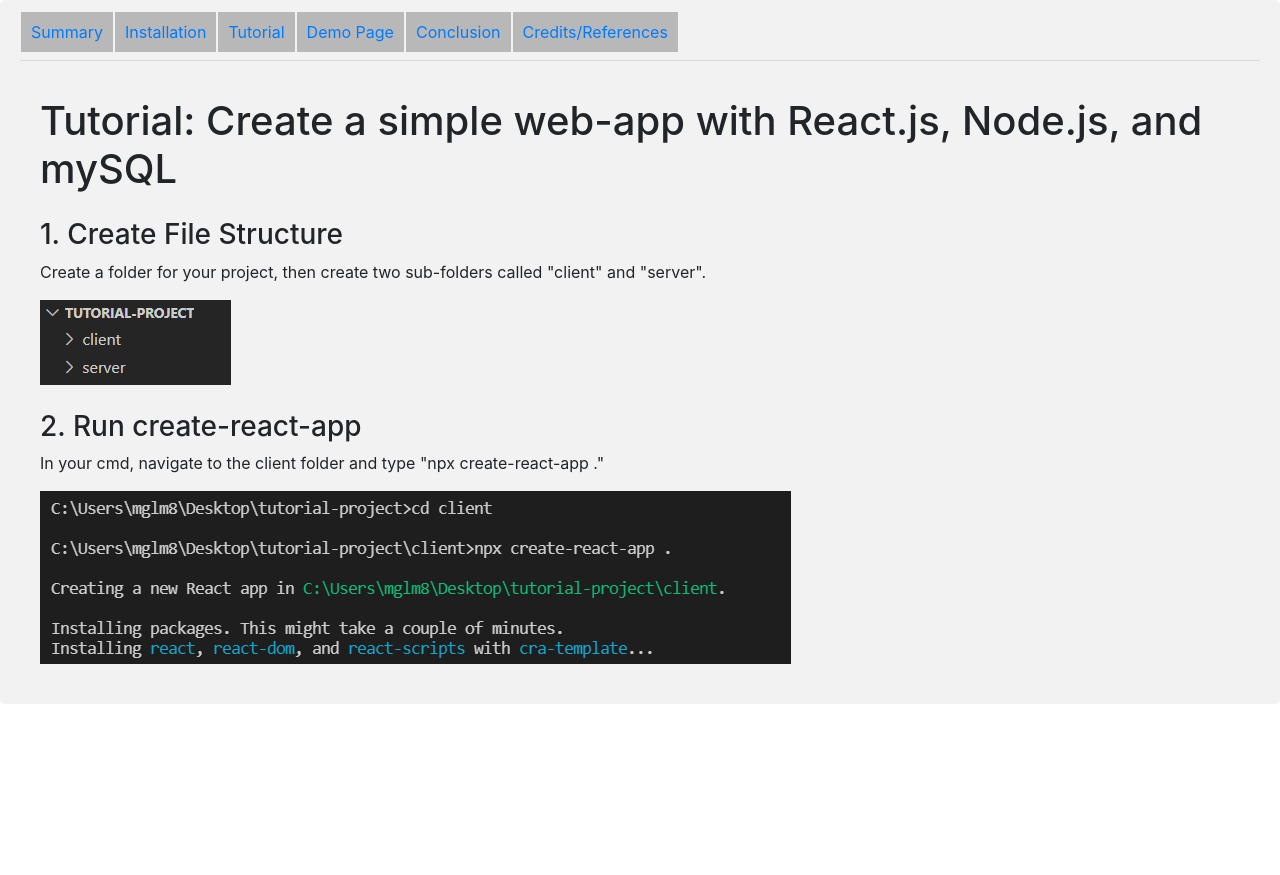
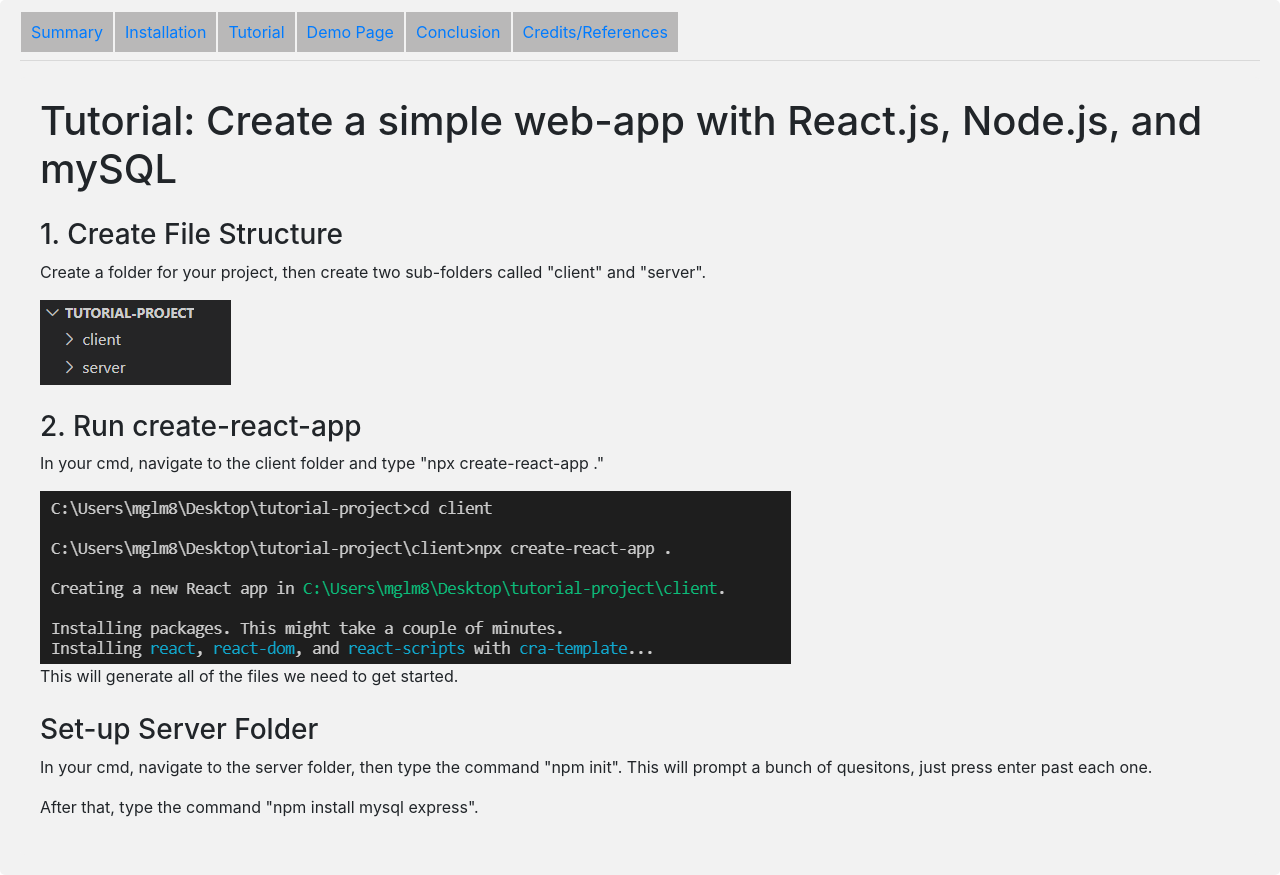
Before and after one commit to MatttMartin/Communal-To-do-List-Front-End, a React (Create React App) app: page /Tutorial in a window 1280 px wide. Before the commit the page ends 800 px from the top, so only its background shows below. Built offline with nearby package versions, Linux system fonts and the light colour scheme.

Commit message:
hopefully nothing changd here with json stuff

```diff
--- a/src/Tutorial.js
+++ b/src/Tutorial.js
@@ -20,6 +20,14 @@ function Tutorial() {
         create-react-app ."
       </p>
       <img src={creatingApp} alt="creatingApp.png" />
+      <p>This will generate all of the files we need to get started.</p>
+      <h3>Set-up Server Folder</h3>
+      <p>
+        In your cmd, navigate to the server folder, then type the command "npm
+        init". This will prompt a bunch of quesitons, just press enter past each
+        one.
+      </p>
+      <p>After that, type the command "npm install mysql express".</p>
     </div>
   );
 }
```
Also changed, not shown: package.json (+15 -1 lines), 2 other files (tests, documents, lock files or other folders).
